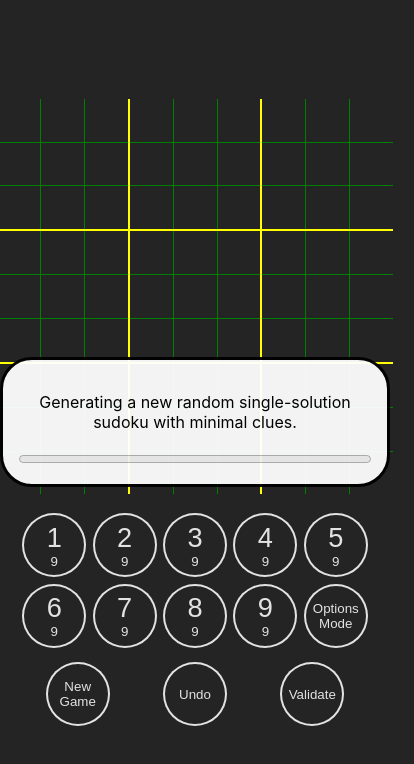
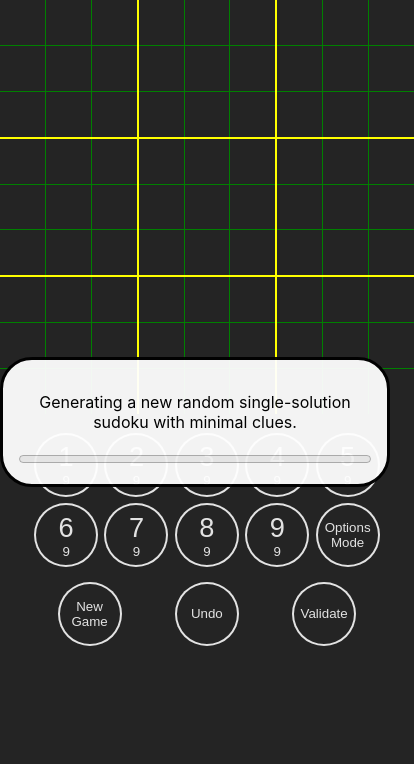
Before and after one commit to SeanBlair/sudoku, a Svelte app: page / in a window 390 px wide. Shown: the top 764 px of the page, 414 px wide, since content can reach past the window. Built offline with nearby package versions, Linux system fonts and the light colour scheme.

Commit message:
Center game in small screens and center cell options

```diff
--- a/src/App.svelte
+++ b/src/App.svelte
@@ -5,9 +5,3 @@
 <main>
   <Sudoku />
 </main>
-
-<style>
-  main {
-    height: 100%;
-  }
-</style>
--- a/src/app.css
+++ b/src/app.css
@@ -11,18 +11,3 @@ body {
   margin: 0;
   padding: 0;
 }
-
-/* use viewport-relative units to cover page fully */
-body {
-  height: 100vh;
-  width: 100vw;
-}
-
-/* include border and padding in element width and height */
-* {
-  box-sizing: border-box;
-}
-
-#app {
-  height: 100%;
-}
--- a/src/lib/Cell.svelte
+++ b/src/lib/Cell.svelte
@@ -53,10 +53,6 @@
     color: inherit;
   }
 
-  span {
-    height: 0.8rem;
-  }
-
   div.isSelected {
     background-color: rgba(154, 205, 50, .5);
   }
--- a/src/lib/Sudoku.svelte
+++ b/src/lib/Sudoku.svelte
@@ -204,11 +204,11 @@
 
 <style>
   .game {
-    height: 100%;
     display: flex;
     flex-direction: column;
     justify-content: center;
     align-items: center;
+    min-width: fit-content;
   }
 
   .board, .cell-group {
```
